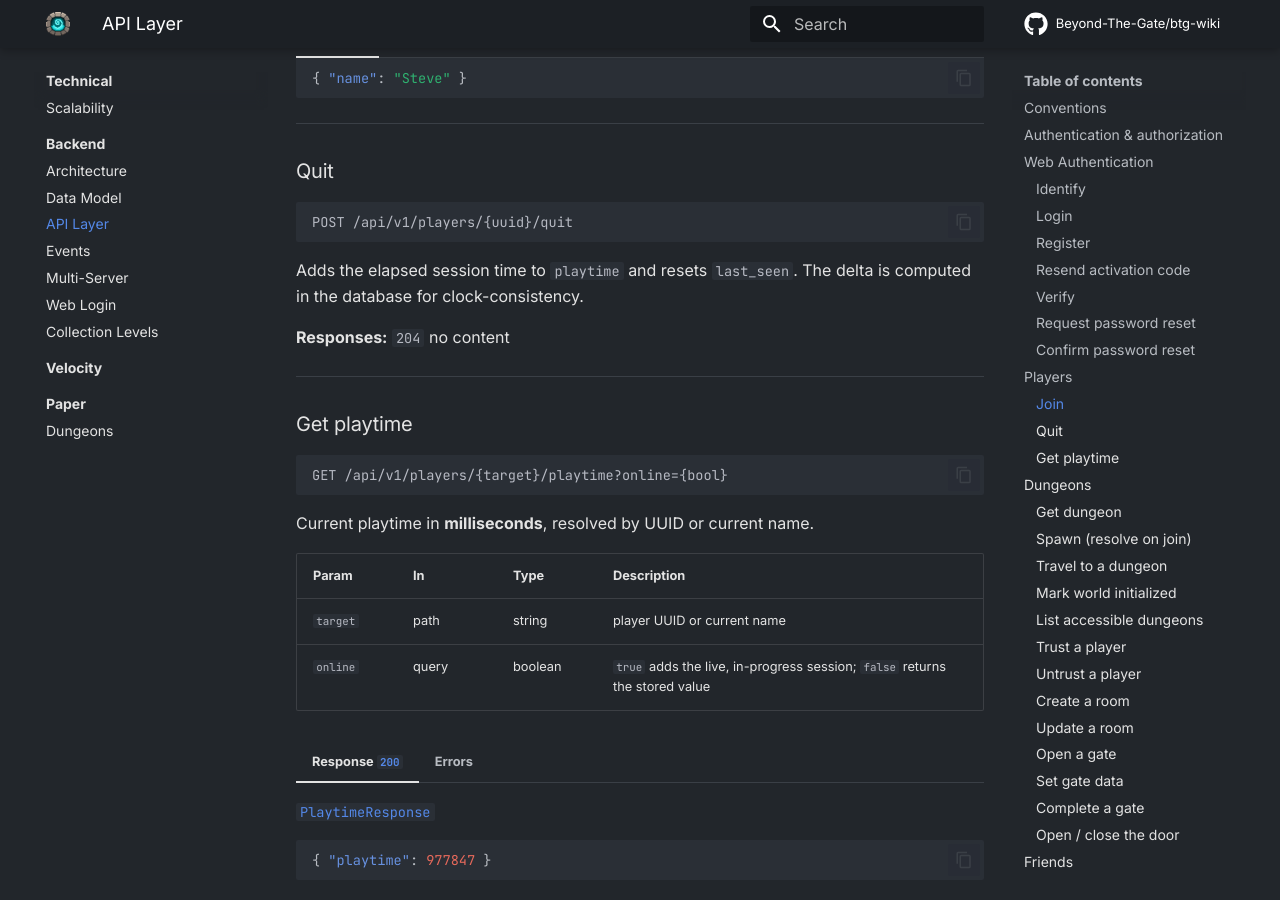
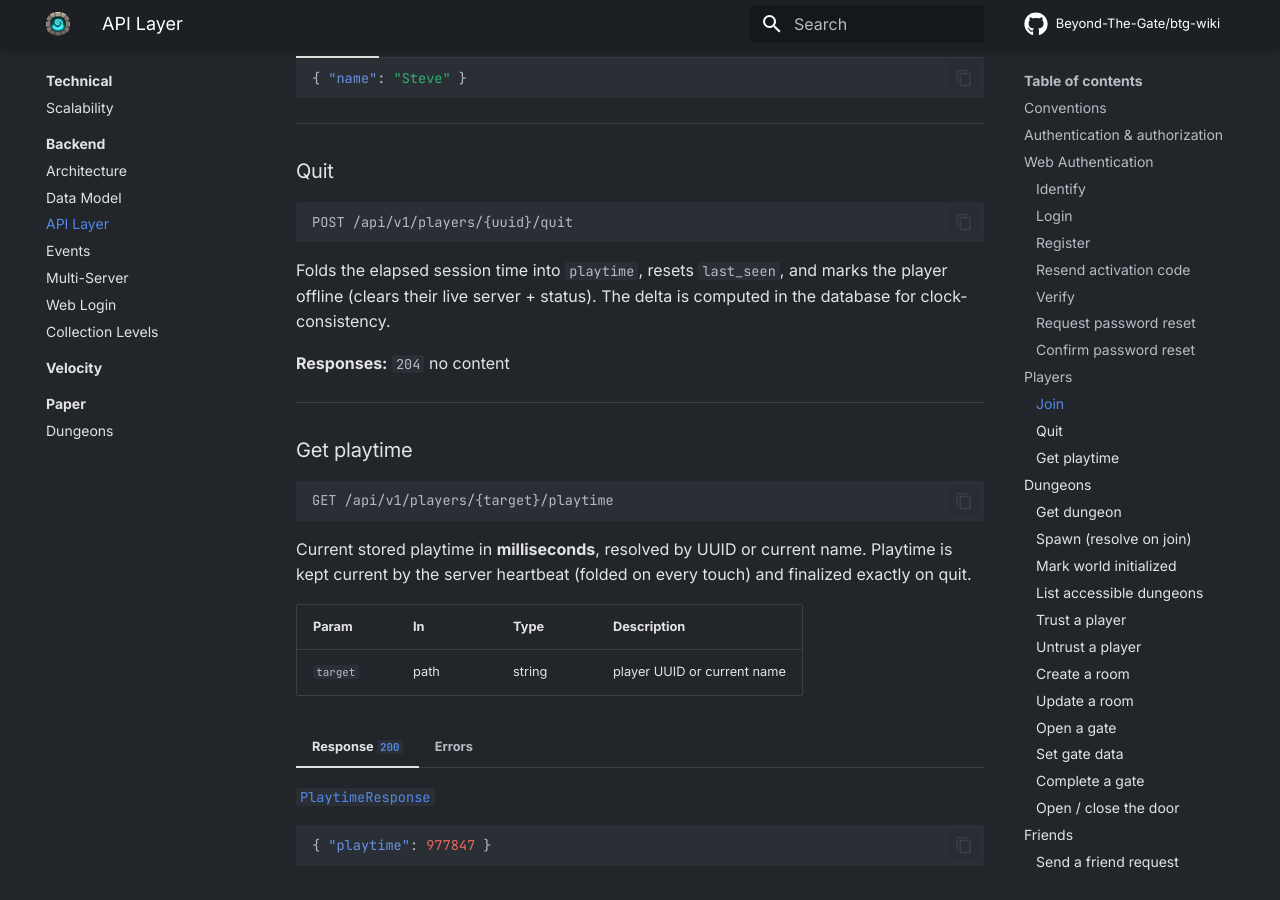
Before and after one commit to Beyond-The-Gate/btg-wiki, an MkDocs documentation site: the page built from docs/technical/backend/api.md, in a window 1280 px wide and 900 px high, scrolled down 3865 px. Built offline with MkDocs 1.6.1 and Material for MkDocs 9.7.7, drawn with Linux system fonts in a browser that asks for light colours; comment, search, counter and statistics services are not loaded; some of the changed text lies outside the part shown.

Commit message:
docs(api): fix playtime (drop online), travel dupe, DungeonDto & RouteResponse schemas, lastOnline
Sync api.md to current code: /playtime has no online param; remove the stale
Dungeons 'Travel' entry (now player-routing, returns RouteResponse); add
serverUuid/status to DungeonDto; correct RouteResponse (NO_SERVER, nullable
serverName); clarify quit and lastOnline.

````diff
--- a/docs/technical/backend/api.md
+++ b/docs/technical/backend/api.md
@@ -271,7 +271,7 @@ Upserts the player on connect: creates them on first join, otherwise refreshes n
 POST /api/v1/players/{uuid}/quit
 ```
 
-Adds the elapsed session time to `playtime` and resets `last_seen`. The delta is computed in the database for clock-consistency.
+Folds the elapsed session time into `playtime`, resets `last_seen`, and marks the player offline (clears their live server + status). The delta is computed in the database for clock-consistency.
 
 **Responses:** `204` no content
 
@@ -280,15 +280,14 @@ Adds the elapsed session time to `playtime` and resets `last_seen`. The delta is
 ### Get playtime
 
 ```http
-GET /api/v1/players/{target}/playtime?online={bool}
+GET /api/v1/players/{target}/playtime
 ```
 
-Current playtime in **milliseconds**, resolved by UUID or current name.
+Current stored playtime in **milliseconds**, resolved by UUID or current name. Playtime is kept current by the server heartbeat (folded on every touch) and finalized exactly on quit.
 
 | Param | In | Type | Description |
 |---|---|---|---|
 | `target` | path | string | player UUID or current name |
-| `online` | query | boolean | `true` adds the live, in-progress session; `false` returns the stored value |
 
 === "Response `200`"
 
@@ -347,18 +346,6 @@ Resolves where to send the player on join. Returns their **current** dungeon if
     ```
 
     `reason` — `CURRENT` (sent to current dungeon) · `NOT_EXISTENT` (no/deleted current → sent home) · `NOT_TRUSTED` (lost access to current → sent home).
-
----
-
-### Travel to a dungeon
-
-```http
-POST /api/v1/players/{uuid}/current-dungeon/{dungeonUuid}
-```
-
-Moves the player to an **existing** dungeon they may enter (owner or trusted), updating their current dungeon so a later rejoin returns them here. Never creates.
-
-**Responses:** `200` → [`DungeonDto`](#dungeondto) · `403` not trusted · `404` unknown dungeon
 
 ---
 
@@ -1053,7 +1040,7 @@ Called by the **proxy** on join. Resolves the player's dungeon, then returns the
     { "outcome": "ROUTED", "serverName": "dungeon-1" }
     ```
 
-    `outcome` — `ROUTED` (connect to `serverName`) · `LIMBO` (parked; `serverName` = limbo).
+    `outcome` — `ROUTED` (connect to `serverName`) · `LIMBO` (parked on limbo) · `NO_SERVER` (no limbo configured; `serverName` null).
 
 ---
 
@@ -1160,6 +1147,8 @@ The portable inventory/xp/hunger blob, moved between servers on transfer. `GET`
 |---|---|---|
 | `uuid` | UUID | |
 | `ownerUuid` | UUID | |
+| `serverUuid` | UUID? | current host; `null` when not loaded |
+| `status` | enum? | load state `LOADING` \| `LOADED` \| `SAVING` \| `UNLOADING`; `null` when not loaded |
 | `doorOpen` | boolean | |
 | `gate` | string? | `null` when no active gate |
 | `gateData` | string? | opaque gate JSON; `null` when none |
@@ -1218,7 +1207,7 @@ The portable inventory/xp/hunger blob, moved between servers on transfer. `GET`
 | `uuid` | UUID | |
 | `name` | string? | may be temporarily unknown |
 | `friendsSince` | timestamp | |
-| `lastOnline` | timestamp | from `last_seen`; session start if online, disconnect if offline |
+| `lastOnline` | timestamp | from `last_seen` — last time the player was seen active (heartbeat while online, disconnect while offline) |
 
 ### PunishRequest
 | Field | Type | Notes |
@@ -1319,8 +1308,8 @@ The portable inventory/xp/hunger blob, moved between servers on transfer. `GET`
 ### RouteResponse
 | Field | Type | Notes |
 |---|---|---|
-| `outcome` | enum | `ROUTED` \| `LIMBO` |
-| `serverName` | string | dungeon server, or limbo |
+| `outcome` | enum | `ROUTED` \| `LIMBO` \| `NO_SERVER` |
+| `serverName` | string? | destination name; `null` only with `NO_SERVER` (reachable only if no limbo is configured — limbo defaults to `limbo`) |
 
 ### DungeonHostDto
 | Field | Type | Notes |
````
